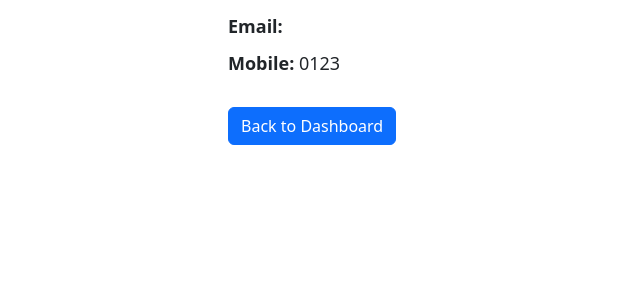
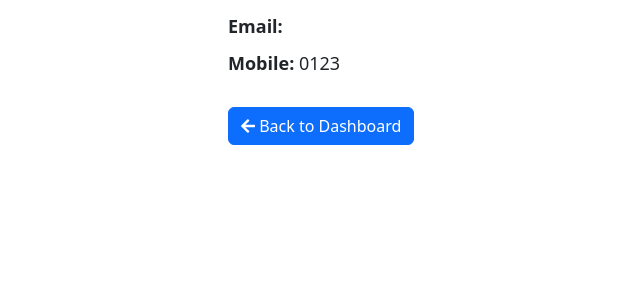
Before and after one commit to jabedhossainxyz/Ebook-Application-with-AI-integrated-using-PHP-and-MYSQL, a PHP site: page /view_profile.php in a window 1280 px wide. Shown: the part 187-485 px from the top of the page, without its empty margins (132-772 px from the left). Run offline with PHP 8.4, Linux system fonts and the light colour scheme; a user stored in the database is signed in; data comes from the database, SQL or seed files in the repository.

Commit message:
07 september 2023

```diff
--- a/profile/view_profile.php
+++ b/profile/view_profile.php
@@ -39,6 +39,7 @@ $conn->close();
 <head>
         <meta charset="UTF-8">
         <meta name="viewport" content="width=device-width, initial-scale=1.0">
+        <link rel="stylesheet" href="https://cdnjs.cloudflare.com/ajax/libs/font-awesome/5.15.3/css/all.min.css">
         <link href="https://cdn.jsdelivr.net/npm/bootstrap@5.3.1/dist/css/bootstrap.min.css" rel="stylesheet" integrity="sha384-4bw+/aepP/YC94hEpVNVgiZdgIC5+VKNBQNGCHeKRQN+PtmoHDEXuppvnDJzQIu9" crossorigin="anonymous">
         <title>Profile</title>
 
@@ -72,7 +73,11 @@ $conn->close();
                 <p><strong>Username:</strong> <?php echo $user['username']; ?></p>
                 <p><strong>Email:</strong> <?php echo $user['email']; ?></p>
                 <p><strong>Mobile:</strong> <?php echo $user['mobile']; ?></p>
-                <a class="btn btn-primary" href="../views/dashboard.php">Back to Dashboard</a>
+                <div class="w-50">
+                        <a class="btn btn-primary" href="../views/dashboard.php">
+                                <i class="fas fa-arrow-left"></i> Back to Dashboard
+                        </a>
+                </div>
         </div>
 
 </body>
```
